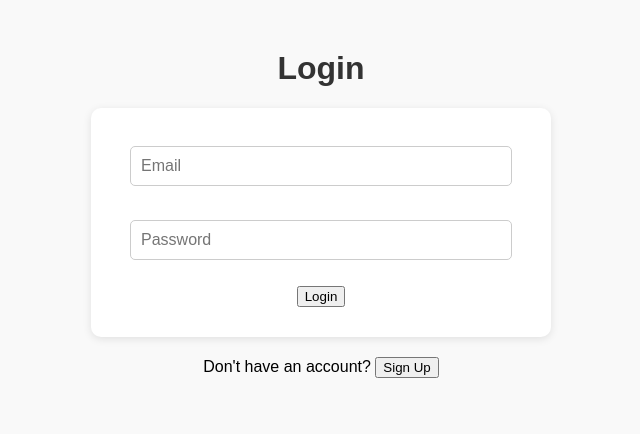
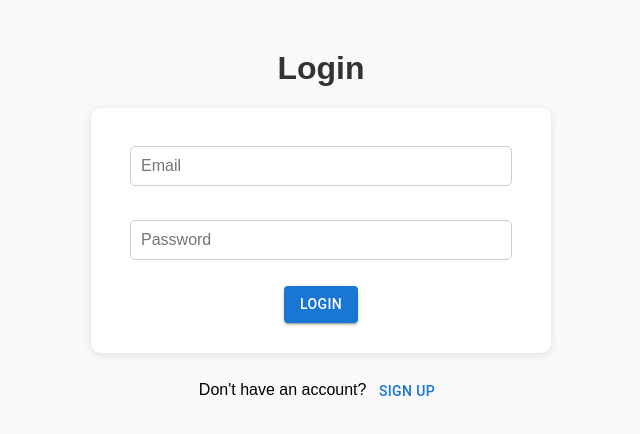
Before and after one commit to mokshmodi96/form-example, a React (Vite) app: page / in a window 1280 px wide. Shown: the top 434 px of the page, without its empty margins (319-959 px from the left). Built offline with nearby package versions, Linux system fonts and the light colour scheme.

Commit message:
Refactor forms to use Material-UI Button for consistent styling

```diff
--- a/src/components/LoginForm.jsx
+++ b/src/components/LoginForm.jsx
@@ -1,6 +1,7 @@
 import React, { useState } from 'react';
 import { useNavigate } from 'react-router-dom';
 import { auth } from '../utils/auth';
+import {Button} from "@mui/material";
 
 const LoginForm = () => {
     const [email, setEmail] = useState('');
@@ -18,7 +19,7 @@ const LoginForm = () => {
             <br /><br />
             <input type="password" placeholder="Password" required value={password} onChange={e => setPassword(e.target.value)} />
             <br /><br />
-            <button type="submit">Login</button>
+            <Button variant='contained' type="submit">Login</Button>
         </form>
     );
 };
--- a/src/components/SignupForm.jsx
+++ b/src/components/SignupForm.jsx
@@ -1,6 +1,7 @@
 import React, { useState } from 'react';
 import { useNavigate } from 'react-router-dom';
 import { auth } from '../utils/auth';
+import {Button} from "@mui/material";
 
 const SignupForm = () => {
     const [name, setName] = useState('');
@@ -10,8 +11,6 @@ const SignupForm = () => {
 
     const handleSubmit = e => {
         e.preventDefault();
-
-        // Simulate account creation + login
         console.log(`Created user: ${name}, ${email}`);
         auth.login(() => navigate('/dashboard'));
     };
@@ -42,7 +41,7 @@ const SignupForm = () => {
                 onChange={e => setPassword(e.target.value)}
             />
             <br /><br />
-            <button type="submit">Sign Up</button>
+            <Button variant='contained' type='submit'>Sign Up</Button>
         </form>
     );
 };
--- a/src/pages/AuthPage.jsx
+++ b/src/pages/AuthPage.jsx
@@ -1,6 +1,7 @@
 import React, { useState } from 'react';
 import LoginForm from '../components/LoginForm';
 import SignupForm from '../components/SignupForm';
+import {Button} from "@mui/material";
 
 const AuthPage = () => {
     const [isLogin, setIsLogin] = useState(true);
@@ -11,9 +12,9 @@ const AuthPage = () => {
             {isLogin ? <LoginForm /> : <SignupForm />}
             <p>
                 {isLogin ? "Don't have an account?" : 'Already have an account?'}{' '}
-                <button onClick={() => setIsLogin(!isLogin)}>
+                <Button variant='text' onClick={() => setIsLogin(!isLogin)}>
                     {isLogin ? 'Sign Up' : 'Login'}
-                </button>
+                </Button>
             </p>
         </div>
     );
```
